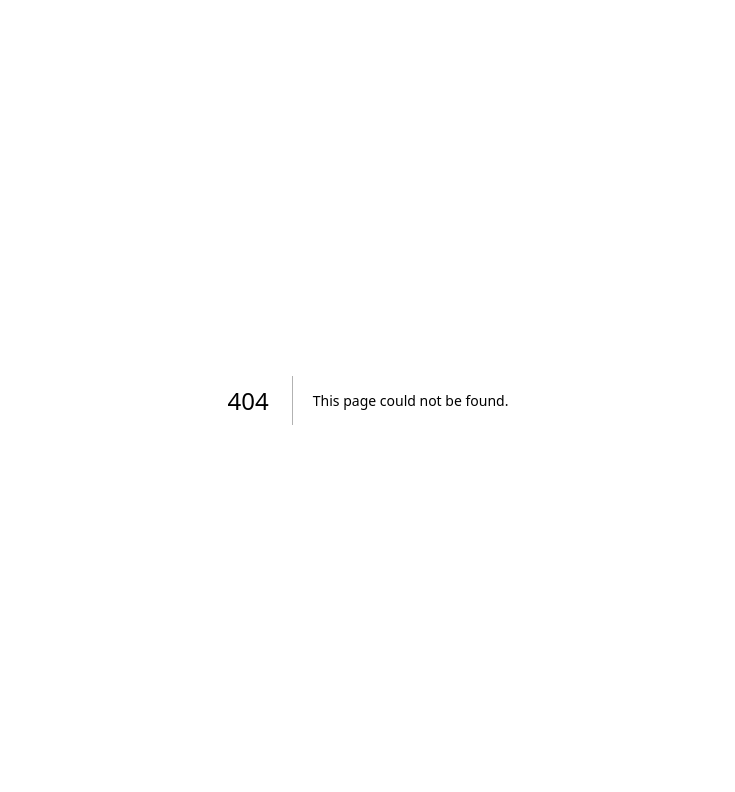
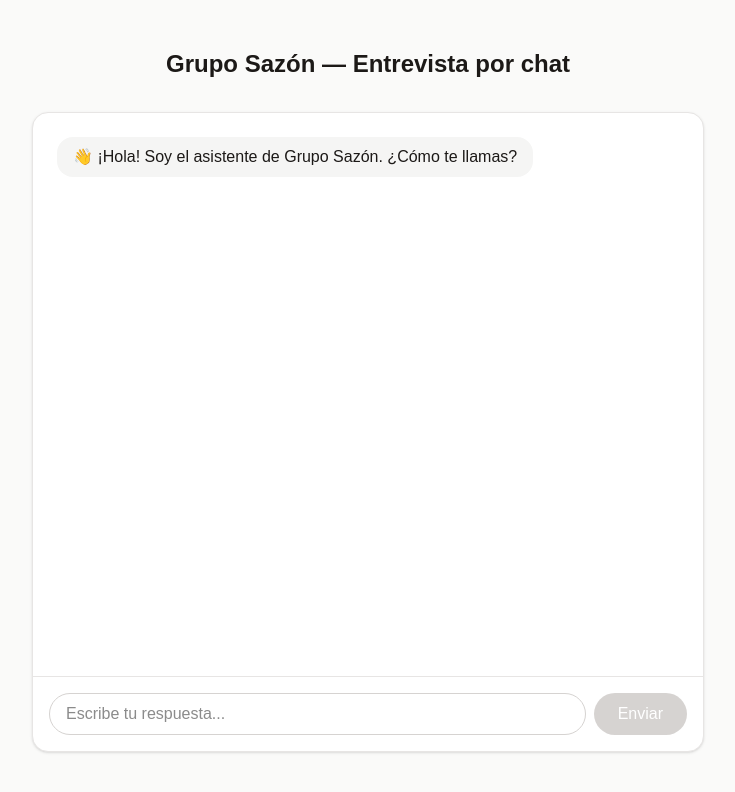
Before and after one commit to aliogh/Orbio-FDE-Assignment, a Next.js app in the folder frontend/: page /chat in a window 1280 px wide. Before the commit this address had no page. Shown: the top 792 px of the page, without its empty margins (272-1007 px from the left). Built offline with nearby package versions, Linux system fonts and the light colour scheme; no server answers.

Commit message:
feat(frontend): chat UI page wired to backend

```diff
--- /dev/null
+++ b/frontend/app/chat/page.tsx
@@ -0,0 +1,12 @@
+import ChatUI from "@/components/ChatUI";
+
+export default function ChatPage() {
+  return (
+    <main className="min-h-screen bg-stone-50 py-12 px-4">
+      <h1 className="text-2xl font-bold text-center mb-8 text-stone-900">
+        Grupo Sazón — Entrevista por chat
+      </h1>
+      <ChatUI />
+    </main>
+  );
+}
--- /dev/null
+++ b/frontend/components/ChatUI.tsx
@@ -0,0 +1,108 @@
+"use client";
+
+import { useEffect, useRef, useState } from "react";
+import { postChat } from "@/lib/api";
+import type { ChatHistoryTurn } from "@/lib/types";
+
+export default function ChatUI() {
+  const [history, setHistory] = useState<ChatHistoryTurn[]>([
+    {
+      role: "assistant",
+      content: "👋 ¡Hola! Soy el asistente de Grupo Sazón. ¿Cómo te llamas?",
+    },
+  ]);
+  const [input, setInput] = useState("");
+  const [conversationId, setConversationId] = useState<string | undefined>();
+  const [busy, setBusy] = useState(false);
+  const [completed, setCompleted] = useState(false);
+  const scrollRef = useRef<HTMLDivElement>(null);
+
+  useEffect(() => {
+    scrollRef.current?.scrollTo(0, scrollRef.current.scrollHeight);
+  }, [history]);
+
+  async function send() {
+    if (!input.trim() || busy || completed) return;
+    const userTurn: ChatHistoryTurn = { role: "user", content: input.trim() };
+    const next = [...history, userTurn];
+    setHistory(next);
+    setInput("");
+    setBusy(true);
+    try {
+      const res = await postChat({
+        message: userTurn.content,
+        conversationId,
+        history,
+      });
+      setConversationId(res.conversation_id);
+      setHistory([...next, { role: "assistant", content: res.assistant_message }]);
+      setCompleted(res.completed);
+    } catch {
+      setHistory([
+        ...next,
+        {
+          role: "assistant",
+          content: "Lo siento, hubo un error de conexión. Intenta de nuevo.",
+        },
+      ]);
+    } finally {
+      setBusy(false);
+    }
+  }
+
+  return (
+    <div className="flex flex-col h-[80vh] max-w-2xl mx-auto bg-white rounded-2xl shadow border border-stone-200">
+      <div ref={scrollRef} className="flex-1 overflow-y-auto p-6 space-y-3">
+        {history.map((t, i) => (
+          <div
+            key={i}
+            className={`flex ${t.role === "user" ? "justify-end" : "justify-start"}`}
+          >
+            <div
+              className={`px-4 py-2 rounded-2xl max-w-[85%] ${
+                t.role === "user"
+                  ? "bg-stone-900 text-white"
+                  : "bg-stone-100 text-stone-900"
+              }`}
+            >
+              {t.content}
+            </div>
+          </div>
+        ))}
+        {busy && (
+          <div className="flex justify-start">
+            <div className="px-4 py-2 rounded-2xl bg-stone-100 text-stone-500 italic">
+              ...
+            </div>
+          </div>
+        )}
+      </div>
+      <div className="p-4 border-t border-stone-200 flex gap-2">
+        <input
+          value={input}
+          onChange={(e) => setInput(e.target.value)}
+          onKeyDown={(e) => e.key === "Enter" && !e.shiftKey && send()}
+          placeholder={
+            completed
+              ? "Conversación completada — ¡gracias!"
+              : "Escribe tu respuesta..."
+          }
+          disabled={busy || completed}
+          className="flex-1 px-4 py-2 border border-stone-300 rounded-full focus:outline-none focus:ring-2 focus:ring-stone-400"
+        />
+        <button
+          onClick={send}
+          disabled={busy || completed || !input.trim()}
+          className="px-6 py-2 rounded-full bg-stone-900 text-white disabled:bg-stone-300"
+        >
+          Enviar
+        </button>
+      </div>
+      {completed && (
+        <div className="px-6 py-3 bg-emerald-50 text-emerald-800 text-sm border-t border-emerald-200">
+          ✅ Pantalla de finalización: nuestro equipo se pondrá en contacto pronto.
+        </div>
+      )}
+    </div>
+  );
+}
```
